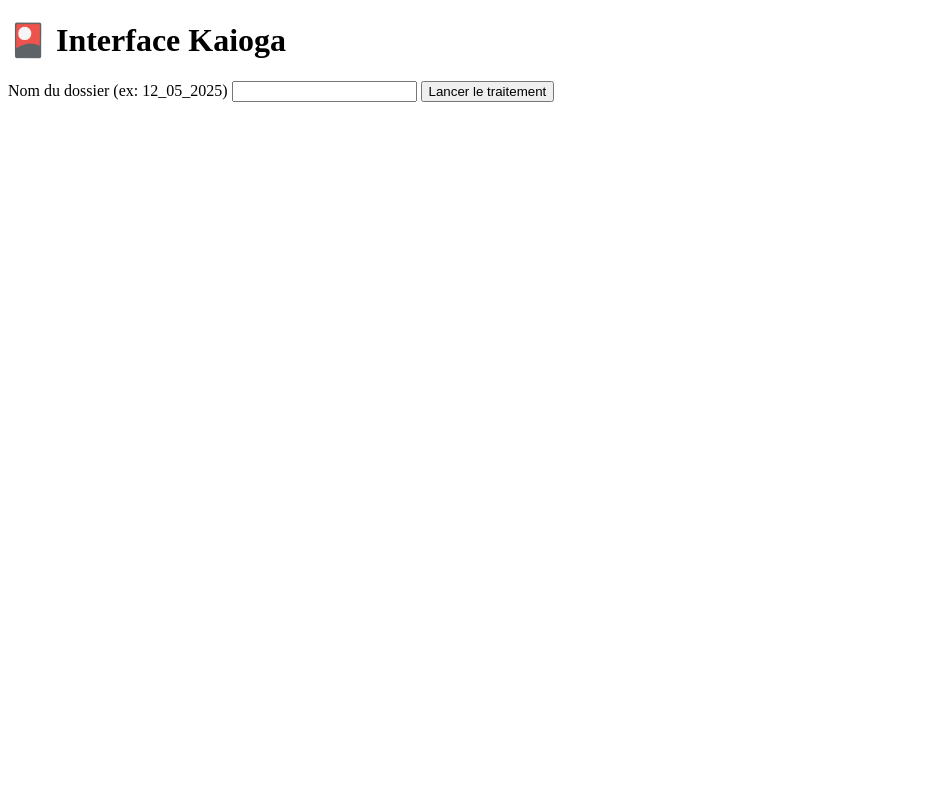
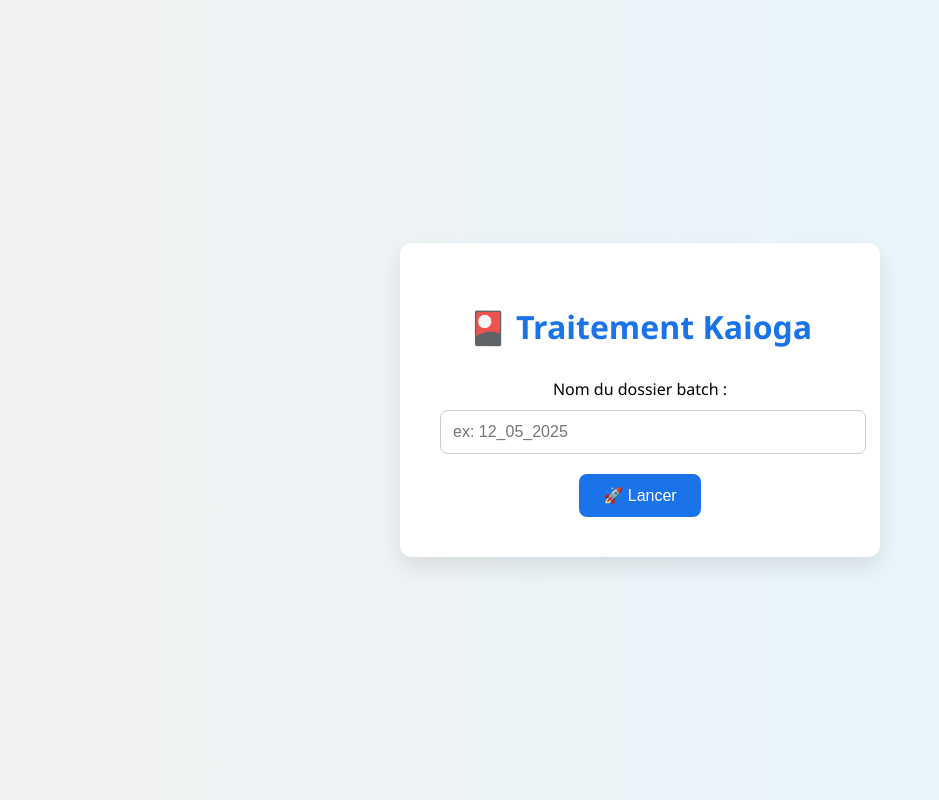
Before and after one commit to Kaiogaoff/kaioga_app, a Flask app: page / in a window 1280 px wide. Shown: the whole page, without its empty margins (0-939 px from the left). Run offline with Flask 3, Linux system fonts and the light colour scheme.

Commit message:
Update index.html

```diff
--- a/templates/index.html
+++ b/templates/index.html
@@ -1,17 +1,75 @@
 <!DOCTYPE html>
-<html>
+<html lang="fr">
 <head>
-    <title>Kaioga - Lancer un batch</title>
+  <meta charset="UTF-8">
+  <meta name="viewport" content="width=device-width, initial-scale=1.0">
+  <title>Kaioga - Traitement de batch</title>
+  <style>
+    body {
+      font-family: 'Segoe UI', sans-serif;
+      background: linear-gradient(to right, #f2f2f2, #e6f7ff);
+      display: flex;
+      flex-direction: column;
+      align-items: center;
+      justify-content: center;
+      height: 100vh;
+      margin: 0;
+    }
+    .container {
+      background: white;
+      border-radius: 12px;
+      padding: 40px;
+      box-shadow: 0 10px 25px rgba(0,0,0,0.1);
+      width: 400px;
+      text-align: center;
+    }
+    h1 {
+      color: #1a73e8;
+      margin-bottom: 30px;
+    }
+    label {
+      font-weight: 500;
+      display: block;
+      margin-bottom: 10px;
+    }
+    input[type="text"] {
+      width: 100%;
+      padding: 12px;
+      border: 1px solid #ccc;
+      border-radius: 8px;
+      margin-bottom: 20px;
+      font-size: 16px;
+    }
+    button {
+      padding: 12px 24px;
+      background-color: #1a73e8;
+      color: white;
+      border: none;
+      border-radius: 8px;
+      font-size: 16px;
+      cursor: pointer;
+      transition: background-color 0.3s;
+    }
+    button:hover {
+      background-color: #0c59cf;
+    }
+    .error {
+      color: #d93025;
+      margin-top: 10px;
+    }
+  </style>
 </head>
 <body>
-    <h1>🎴 Interface Kaioga</h1>
+  <div class="container">
+    <h1>🎴 Traitement Kaioga</h1>
     <form method="POST">
-        <label>Nom du dossier (ex: 12_05_2025)</label>
-        <input type="text" name="batch" required>
-        <button type="submit">Lancer le traitement</button>
+      <label>Nom du dossier batch :</label>
+      <input type="text" name="batch" placeholder="ex: 12_05_2025" required>
+      <button type="submit">🚀 Lancer</button>
     </form>
     {% if message %}
-    <p style="color: red;">{{ message }}</p>
+      <p class="error">{{ message }}</p>
     {% endif %}
+  </div>
 </body>
 </html>
```
